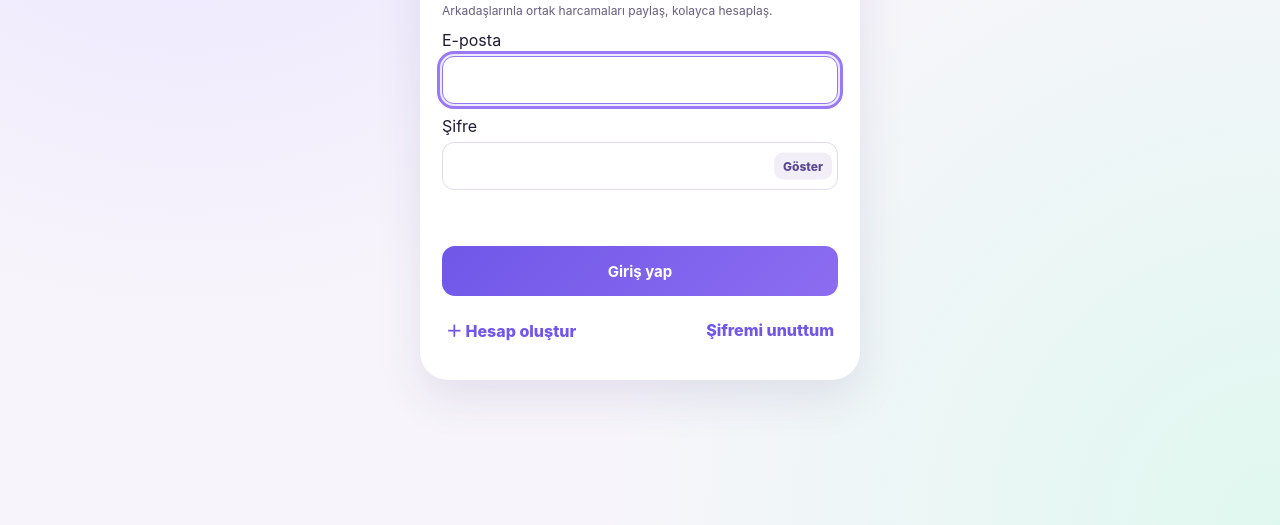
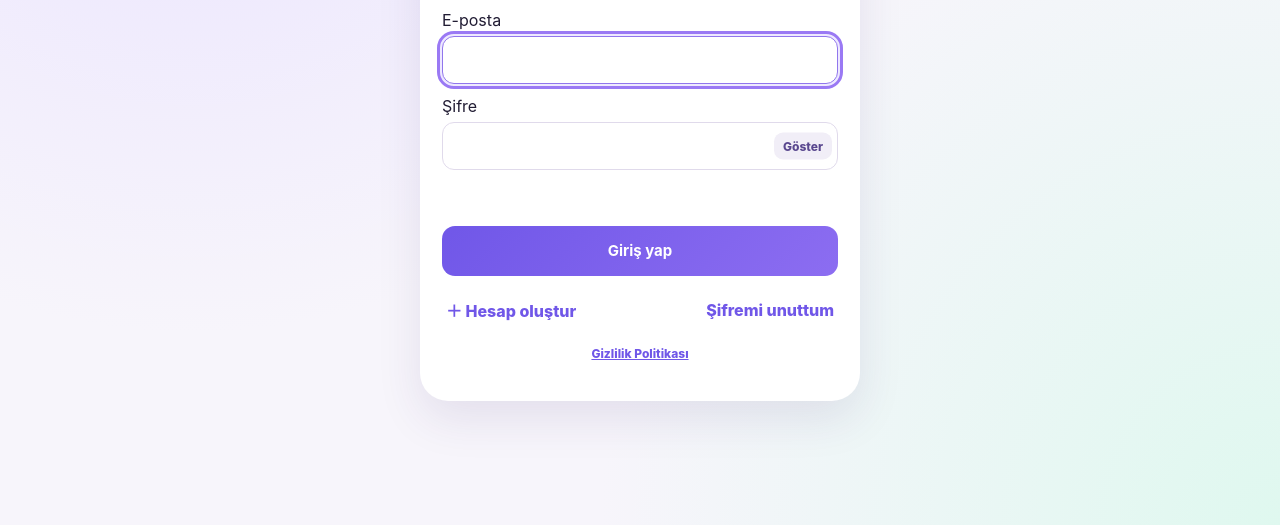
Before and after one commit to Grumpypineappl/gather-dev, a plain HTML site: page index.html in a window 1280 px wide. Shown: the part 275-800 px from the top of the page. Drawn offline with Linux system fonts and the light colour scheme.

Commit message:
Update index.html

```diff
--- a/index.html
+++ b/index.html
@@ -1226,7 +1226,7 @@ window.GATHER_CONFIG = {
      Boşsa: web'de bu sayfanın adresi kullanılır; Android/Capacitor'da yönlendirme gönderilmez (Supabase "Site URL" kullanılır). */
   redirectUrl: '',
   /* C1: Gizlilik politikası (HTTPS). Boşsa bağlantı gösterilmez — Google Play yayını için DOLDURULMASI ZORUNLUDUR. */
-  privacyPolicyUrl: '',
+  privacyPolicyUrl: 'https://grumpypineappl.github.io/gather-dev/privacy-policy.html',
   allowDemo: false,              // M6: Production'da demo giriş kapalı
   allowLocalProfiles: false,     // M6: eski şifresiz yerel profil seçimi kapalı
   devTools: false,               // M6: true yalnızca geliştirme kopyasında (testler, ayrıntılı hata metinleri, konsol durum nesnesi)
```
